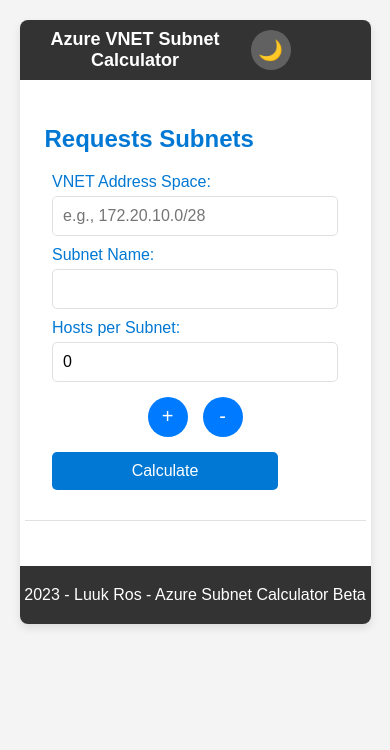
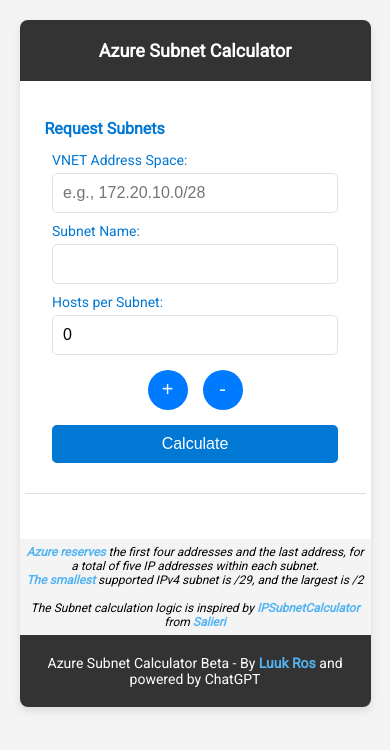
Before and after one commit to Luuk-Ros/azureSubnetCalculator, a React (Create React App) app: page / in a window 390 px wide. Shown: the top 750 px of the page. Built offline with nearby package versions, Linux system fonts and the light colour scheme.

Commit message:
ip reservation logic and styling
added logic of the Azure IP reservation per subnet and new styling.

```diff
--- a/src/App.css
+++ b/src/App.css
@@ -1,33 +1,68 @@
+@import url('https://fonts.googleapis.com/css2?family=Roboto&display=swap');
+
 body {
-  font-family: 'Arial', sans-serif;
+  font-family: Roboto, sans-serif;
   margin: 0;
   padding: 0;
   background-color: #f4f4f4;
 }
 
-.header, .footer {
+.App {
+  max-width: 90%;
+  margin: 20px auto;
+  box-shadow: 0 4px 8px rgba(0, 0, 0, 0.1);
+  background-color: #fff;
+  border-radius: 8px;
+  overflow: hidden;
+  display: flex;
+  flex-direction: column;
+}
+
+a {
+  text-decoration: none;
+  color: #54b4f3;
+  font-family: Roboto;
+  font-weight: bold;
+}
+
+h2 {
+  font-weight: bold;
+}
+
+.header {
+  background-color: #333;
+  display: flex;
+  align-items: center;
+  padding: 20px 0;
+  color: #fff;
+}
+
+.header h1 {
+  margin: 0;
+  font-family: Roboto;
+  flex: 1;
+  text-align: center;
+}
+
+.information {
+  color: #000;
+  padding: 20px 0;
+  text-align: center;
+  font-style: italic;
+  background-color: #f4f4f4;
+}
+
+.footer {
   background-color: #333;
   color: #fff;
   padding: 20px 0;
   text-align: center;
 }
 
-.header {
-  display: flex;
-  justify-content: space-between;
-  align-items: center;
-  padding: 0 20px;
-  position: relative;
-}
-
-.header h1 {
-  flex: 1;
-  text-align: center;
-  margin: 0;
-}
-
 .dark-mode-button {
-  margin-left: 20px; /* Add some spacing between the title and the button */
+  position: absolute;
+  top: 20px;
+  right: 15px;
   background-color: transparent;
   border: none;
   cursor: pointer;
@@ -42,12 +77,12 @@
 }
 
 .light-mode .dark-mode-button {
-  color: #f39c12; /* Sun color */
+  color: #f39c12;
   background-color: #616161;
 }
 
 .dark-mode .dark-mode-button {
-  color: #3498db; /* Moon color */
+  color: #3498db;
   background-color: #616161;
 }
 
@@ -57,17 +92,6 @@
 
 .dark-mode-button:focus {
   outline: none;
-}
-
-.App {
-  max-width: 90%;
-  margin: 20px auto;
-  box-shadow: 0 4px 8px rgba(0, 0, 0, 0.1);
-  background-color: #fff;
-  border-radius: 8px;
-  overflow: hidden;
-  display: flex;
-  flex-direction: column;
 }
 
 .main-content {
@@ -92,7 +116,12 @@
 
 .results-section {
   border-left: 1px solid #e0e0e0;
-  align-items: center;
+  align-items: left;
+}
+
+.export-buttons {
+  display: flex;
+  justify-content: right;
 }
 
 .error-message, .suggestion-message {
@@ -102,7 +131,7 @@
 }
 
 .warning-message {
-  color: #f39c12; /* Warning color */
+  color: #f39c12;
   margin-top: 10px;
   font-weight: bold;
 }
@@ -120,7 +149,6 @@
 button {
   margin: 10px 0;
   padding: 10px 20px;
-  margin-right: 60px;
   font-size: 16px;
   background-color: #0078D4;
   color: #ffffff;
@@ -135,7 +163,7 @@
 }
 
 button:not(:last-child) {
-  margin-right: 10px; /* Adjust this value as needed */
+  margin-right: 10px;
 }
 
 .round-button {
@@ -206,12 +234,12 @@
   background-color: #f2f2f2;
 }
 
-@media (max-width: 768px) {
+@media (max-width: 868px) {
   .main-content {
     flex-direction: column;
   }
 
-  .results-section {
+  .results-section, .results-section {
     border-left: none;
     border-top: 1px solid #e0e0e0;
     padding-top: 20px;
@@ -220,14 +248,43 @@
   .subnet-container {
     grid-template-columns: 1fr;
   }
+
+  h2 {
+    font-size: 22px;
+  }
+
+  .forms-section{
+    font-size: 20px;
+  }
+
+  .information {
+    font-size: 18px;
+  }
 }
 
 @media (max-width: 480px) {
   .header h1 {
-    font-size: 18px; /* Reduce the font size */
+    font-size: 18px;
+  }
+
+  h2 {
+    font-size: 16px;
+  }
+
+  .forms-section, .results-section {
+    font-size: 14px;
+  }
+
+  .information {
+    font-size: 12px;
+    padding: 6px;
+  }
+
+  .footer {
+    font-size: 14px;
   }
 
   .dark-mode-button {
-    font-size: 20px; /* Reduce the icon size */
+    font-size: 20px;
   }
 }
--- a/src/App.js
+++ b/src/App.js
@@ -12,8 +12,8 @@
   const [warningMessage, setWarningMessage] = useState(null);
 
   const handleCalculate = (data) => {
-    setErrorMessage(null); // Clear any previous error message
-    setWarningMessage(null); // Clear any previous warning message
+    setErrorMessage(null);
+    setWarningMessage(null);
 
     const result = calculateSubnet(data.vnetAddress, data.subnets.length, data.subnets.map(s => s.hosts));
 
@@ -40,14 +40,11 @@
   return (
     <div className={`App ${theme}`}>
       <div className="header">
-        <h1>Azure VNET Subnet Calculator</h1>
-        <button className="dark-mode-button" onClick={toggleTheme}>
-          {theme === 'light-mode' ? '🌙' : '☀️'}
-        </button>
+        <h1>Azure Subnet Calculator</h1>
       </div>
       <div className="main-content">
         <div className="forms-section">
-          <h2>Requests Subnets</h2>
+          <h2>Request Subnets</h2>
           <NewVNETForm onCalculate={handleCalculate} />
         </div>
 
@@ -59,12 +56,21 @@
         </div>
 
       </div>
-
+      <div className='information'><a href="https://learn.microsoft.com/en-us/azure/virtual-network/virtual-networks-faq#are-there-any-restrictions-on-using-ip-addresses-within-these-subnets" target="_blank" rel="noopener noreferrer">Azure reserves</a> the first four addresses and the last address, for a total of five IP addresses within each subnet.
+      <br></br>
+      <a href="https://learn.microsoft.com/en-us/azure/virtual-network/virtual-networks-faq#how-small-and-how-large-can-virtual-networks-and-subnets-be" target="_blank" rel="noopener noreferrer">The smallest</a> supported IPv4 subnet is /29, and the largest is /2
+      <br></br><br></br>
+      The Subnet calculation logic is inspired by <a href="https://github.com/salieri/IPSubnetCalculator/blob/master/lib/ip-subnet-calculator.js" target="_blank" rel="noopener noreferrer">IPSubnetCalculator</a> from <a href="https://github.com/salier" target="_blank" rel="noopener noreferrer">Salieri</a></div>
       <div className="footer">
-       2023 - Luuk Ros - Azure Subnet Calculator Beta
+      Azure Subnet Calculator Beta - By <a href="https://www.linkedin.com/in/luukros/" target="_blank" rel="noopener noreferrer">Luuk Ros</a> and powered by ChatGPT
       </div>
     </div>
   );
 }
 
 export default App;
+
+
+// <button className="dark-mode-button" onClick={toggleTheme}>
+// {theme === 'light-mode' ? '🌙' : '☀️'}
+// </button>
--- a/src/components/NewVNETForm.js
+++ b/src/components/NewVNETForm.js
@@ -24,13 +24,22 @@
     }
   };
 
-  const handleSubmit = (e) => {
+const handleSubmit = (e) => {
     e.preventDefault();
+
+    // Check for invalid host numbers
+    for (let subnet of subnets) {
+        if (subnet.hosts <= 5) {
+            alert("Please enter a valid number of hosts. Considering Azure's reserved IP addresses, you need to request more than 5 hosts.");
+            return;
+        }
+    }
+
     onCalculate({
       vnetAddress,
       subnets
     });
-  };
+};
 
   return (
     <form onSubmit={handleSubmit}>
--- a/src/components/Results.js
+++ b/src/components/Results.js
@@ -3,7 +3,7 @@
 
 const calculateUsableHosts = (cidr) => {
   const totalHosts = Math.pow(2, 32 - parseInt(cidr.split('/')[1]));
-  return totalHosts - 2; // Subtracting 2 for network and broadcast address
+  return totalHosts - 5;
 };
 
 const Results = ({ subnets, vnetAddress }) => {
@@ -19,12 +19,13 @@
   return (
     <div>
       <h2>Calculated Subnets</h2>
+      <br></br>
       <table>
         <thead>
           <tr>
             <th>Name</th>
             <th>Address Prefix</th>
-            <th>Usable Hosts</th> {/* New column header */}
+            <th>Usable Hosts</th>
           </tr>
         </thead>
         <tbody>
@@ -32,13 +33,16 @@
             <tr key={subnet.name}>
               <td>{subnet.name}</td>
               <td>{subnet.cidr}</td>
-              <td>{calculateUsableHosts(subnet.cidr)}</td> {/* New column data */}
+              <td>{calculateUsableHosts(subnet.cidr)}</td>
             </tr>
           ))}
         </tbody>
       </table>
+      <br></br>
+      <div className='export-buttons'>
       <button onClick={handleExportToJSON}>Export to JSON</button>
       <button onClick={handleExportToCSV}>Export to CSV</button>
+      </div>
     </div>
   );
 }
--- a/src/utils/calculateSubnet.js
+++ b/src/utils/calculateSubnet.js
@@ -1,16 +1,14 @@
 export const calculateCIDR = (hosts) => {
-  if (hosts <= 2) return 30; // 4 addresses, 2 usable for hosts
-  if (hosts <= 6) return 29; // 8 addresses, 6 usable for hosts
-  if (hosts <= 14) return 28; // 16 addresses, 14 usable for hosts
-  if (hosts <= 30) return 27; // 32 addresses, 30 usable for hosts
-  if (hosts <= 62) return 26; // 64 addresses, 62 usable for hosts
-  if (hosts <= 126) return 25; // 128 addresses, 126 usable for hosts
-  if (hosts <= 254) return 24; // 256 addresses, 254 usable for hosts
-  if (hosts <= 510) return 23; // 512 addresses, 510 usable for hosts
-  if (hosts <= 1022) return 22; // 1024 addresses, 1022 usable for hosts
-  if (hosts <= 2046) return 21; // 2048 addresses, 2046 usable for hosts
-  if (hosts <= 4094) return 20; // 4096 addresses, 4094 usable for hosts
-  // ... add more conditions if needed
+  if (hosts <= 6) return 29; // 8 addresses, 3 usable for hosts
+  if (hosts <= 11) return 28; // 16 addresses, 11 usable for hosts
+  if (hosts <= 27) return 27; // 32 addresses, 27 usable for hosts
+  if (hosts <= 59) return 26; // 64 addresses, 59 usable for hosts
+  if (hosts <= 123) return 25; // 128 addresses, 123 usable for hosts
+  if (hosts <= 251) return 24; // 256 addresses, 251 usable for hosts
+  if (hosts <= 507) return 23; // 512 addresses, 507 usable for hosts
+  if (hosts <= 1019) return 22; // 1024 addresses, 1019 usable for hosts
+  if (hosts <= 2043) return 21; // 2048 addresses, 2043 usable for hosts
+  if (hosts <= 4091) return 20; // 4096 addresses, 4091 usable for hosts
 };
 
 const isOutsidePrivateNetworkClasses = (vnetAddress) => {
--- a/src/utils/exportData.js
+++ b/src/utils/exportData.js
@@ -1,3 +1,8 @@
+const calculateUsableHosts = (cidr) => {
+    const totalHosts = Math.pow(2, 32 - parseInt(cidr.split('/')[1]));
+    return totalHosts - 5;
+  };
+
 const exportToJSON = (subnets, vnetAddress) => {
     const data = {
         "$schema": "https://schema.management.azure.com/schemas/2019-04-01/deploymentParameters.json#",
@@ -26,10 +31,10 @@
 
 const exportToCSV = (subnets) => {
     const csvRows = [];
-    csvRows.push('Name,Address Prefix'); // Header
+    csvRows.push('Name,Address Prefix, Usable Hosts');
 
     subnets.forEach(subnet => {
-        csvRows.push(`${subnet.name},${subnet.cidr}`);
+        csvRows.push(`${subnet.name},${subnet.cidr}, ${calculateUsableHosts(subnet.cidr)}`);
     });
 
     const csvData = csvRows.join('\n');
```
Also changed, not shown: src/components/ExistingVNETForm.js (deleted, +0 -36 lines).
